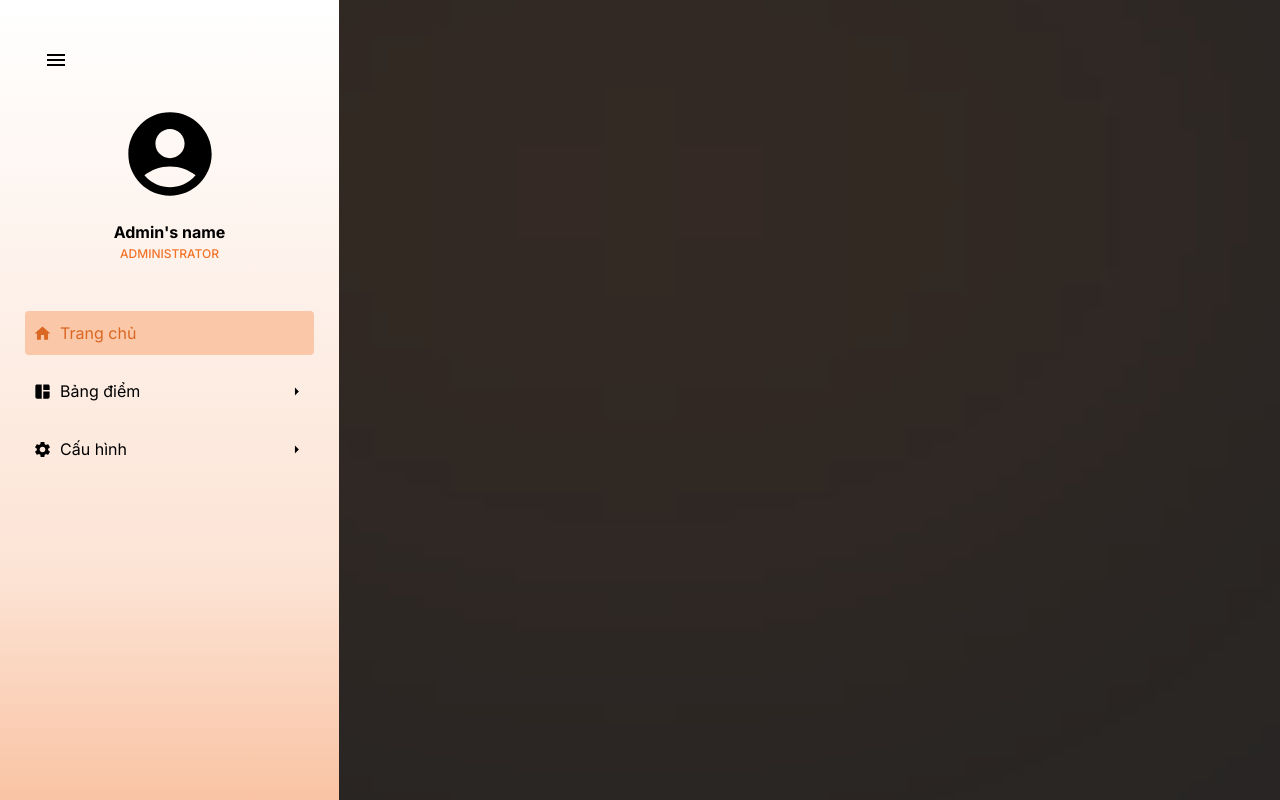
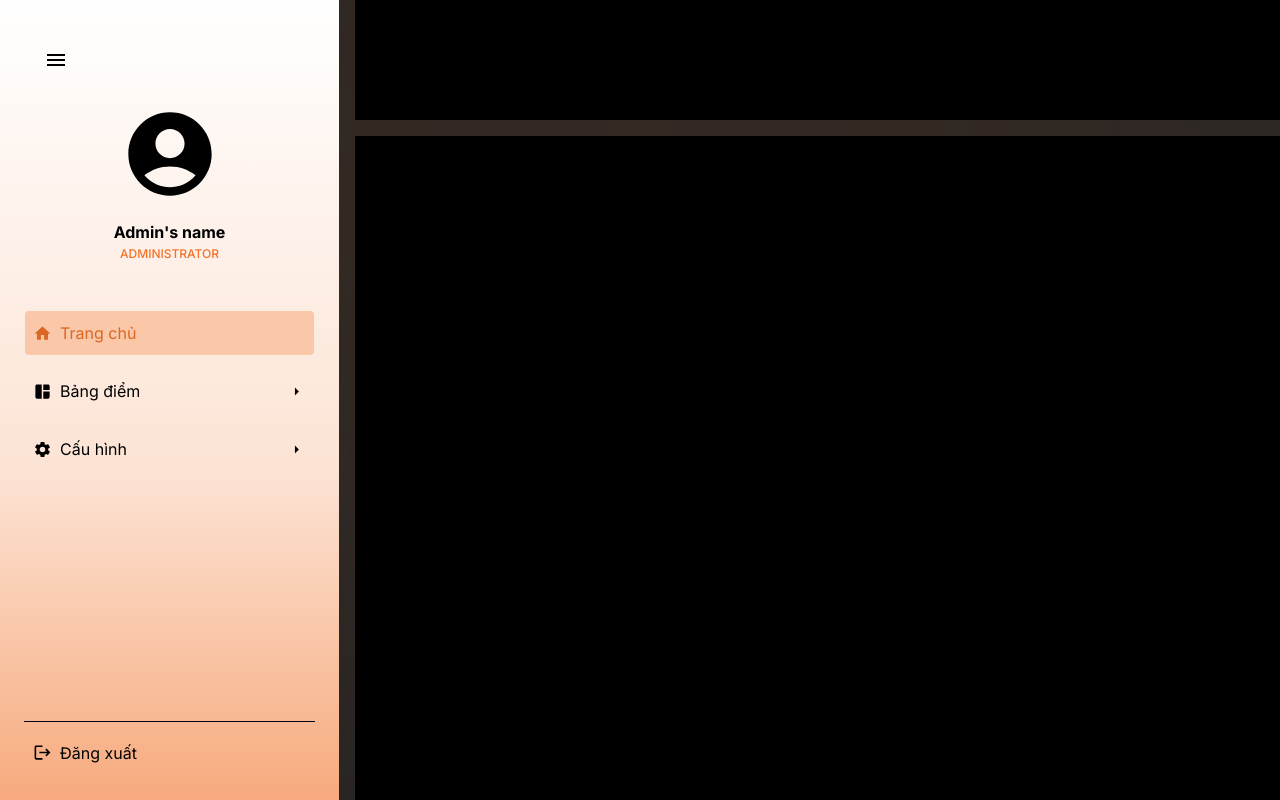
Before and after one commit to F-Code-Club/ICPDP-ExperiencesPointManagement-FE, a React (Vite) app: page / in a window 1280 px wide. Shown: the top 800 px of the page. Built offline with nearby package versions, Linux system fonts and the light colour scheme.

Commit message:
[EPM-18][NguyenTNN] feat: update mainlayout ui

```diff
--- a/src/App.css
+++ b/src/App.css
@@ -3,6 +3,7 @@
   margin: 0;
   padding: 0;
   text-align: center;
+  height: 100vh;
 }
 
 .card {
--- a/src/components/Header.jsx
+++ b/src/components/Header.jsx
@@ -5,7 +5,7 @@ import IconButton from "@mui/material/IconButton";
 const Header = ({ toggleSidebar, isSidebarOpen }) => {
   return (
     <div
-      className={`bg-transparent flex h-[120px] flex-col justify-center items-center p-6 gap-2 self-stretch w-full`}
+      className={`bg-black flex h-[120px] flex-col justify-center items-center p-6 gap-2 self-stretch w-full`}
     >
       <IconButton
         edge="start"
--- a/src/components/Main.jsx
+++ b/src/components/Main.jsx
@@ -2,7 +2,7 @@ import React from "react";
 import { Outlet } from "react-router-dom";
 const Main = () => {
   return (
-    <div className="bg-transparent flex p-6 rounded-r-lg flex-col justify-center items-center gap-2 flex-[1_0_0] self-stretch text-white">
+    <div className="bg-black flex p-6 flex-col justify-center items-center gap-2 flex-[1_0_0] self-stretch text-white">
       <Outlet />
     </div>
   );
--- a/src/components/Sidebar.jsx
+++ b/src/components/Sidebar.jsx
@@ -21,9 +21,9 @@ const Sidebar = () => {
   return (
     <>
       <div
-        className={`w-[339px] p-6 bg-sidebar h-full text-black flex flex-col justify-between z-10 relative `}
+        className={`w-[339px] p-6 bg-sidebar min-h-[100%] text-black flex flex-col justify-between z-10 relative gap-4`}
       >
-        <div className="flex flex-col gap-6 h-[876px] w-[291px]">
+        <div className="flex flex-col gap-6 h-full w-full">
           <div className="flex items-center p-4 cursor-pointer"></div>
           <div className="flex flex-col justify-center items-center gap-2 py-6 self-stretch">
             <AccountCircleIcon
@@ -200,7 +200,7 @@ const Sidebar = () => {
           </ul>
         </div>
         <div class="flex flex-col gap-2 self-stretch">
-          <hr className="border-slate-950 w-[291px] h-[1px]" />
+          <hr className="border-slate-950 w-full h-[1px]" />
           <div className="flex py-3 px-2 self-stretch border border-transparent rounded cursor-pointer hover:bg-primary-100 hover:border-black hover:shadow-xl">
             <LogoutIcon className="mr-2"
                         sx={{ fontSize: "19px" }} />
--- a/src/index.css
+++ b/src/index.css
@@ -20,3 +20,7 @@
 .bg-sidebar {
   background: linear-gradient(180deg, rgba(255,255,255,1) 0%, rgba(252,227,212,1) 59%, rgba(247,170,125,1) 100%);
 }
+
+#root {
+  height: 100vh;
+}
--- a/src/layouts/Layout.jsx
+++ b/src/layouts/Layout.jsx
@@ -12,7 +12,7 @@ const Layout = () => {
     setSidebarOpen(!isSidebarOpen);
   };
   return (
-      <div className="relative flex h-full w-full gap-4">
+      <div className="relative flex min-h-[100%] w-full gap-4">
         <Background/>
         <div className={`${isSidebarOpen ? "hidden" : ""}`}>
           <Sidebar />
@@ -21,7 +21,7 @@ const Layout = () => {
           <div>
           <Header toggleSidebar={toggleSidebar} isSidebarOpen={isSidebarOpen} />
           </div>
-          <div className="flex h-screen">
+          <div className="flex h-full">
             <Main/>
           </div>
         </div>
```
